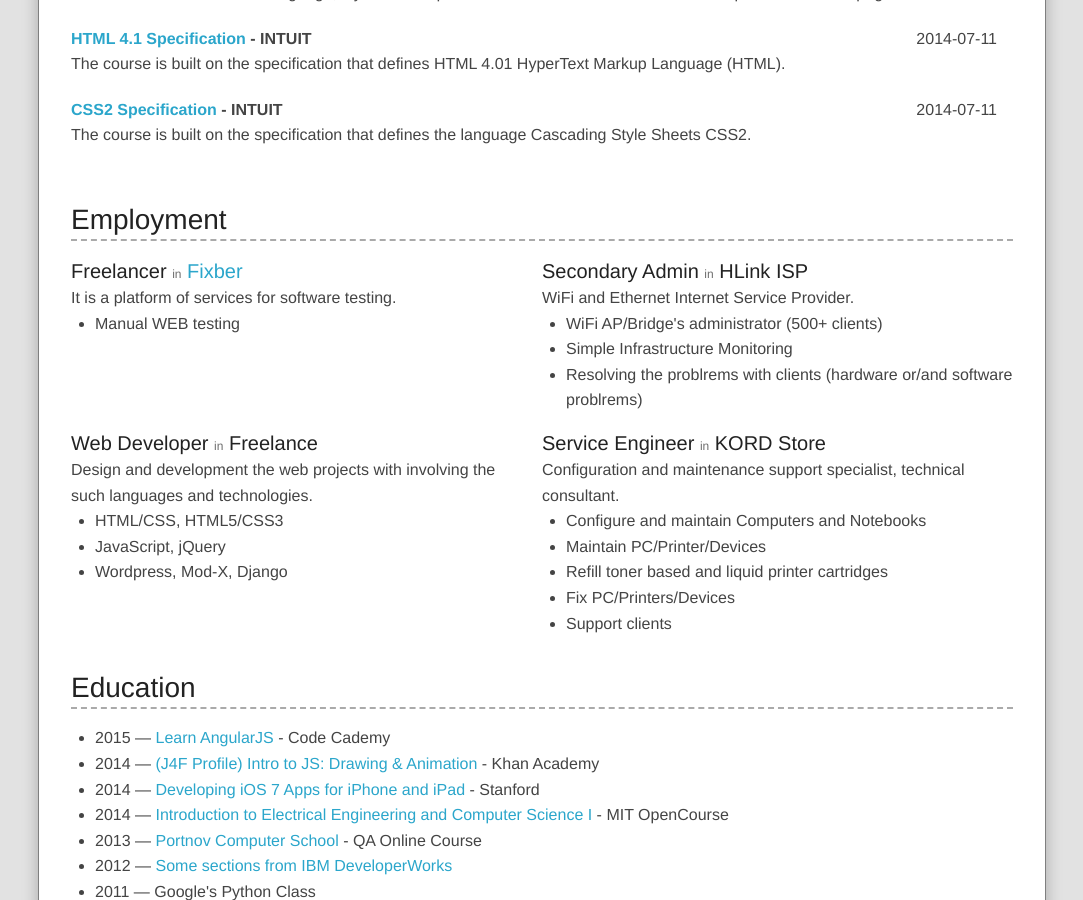
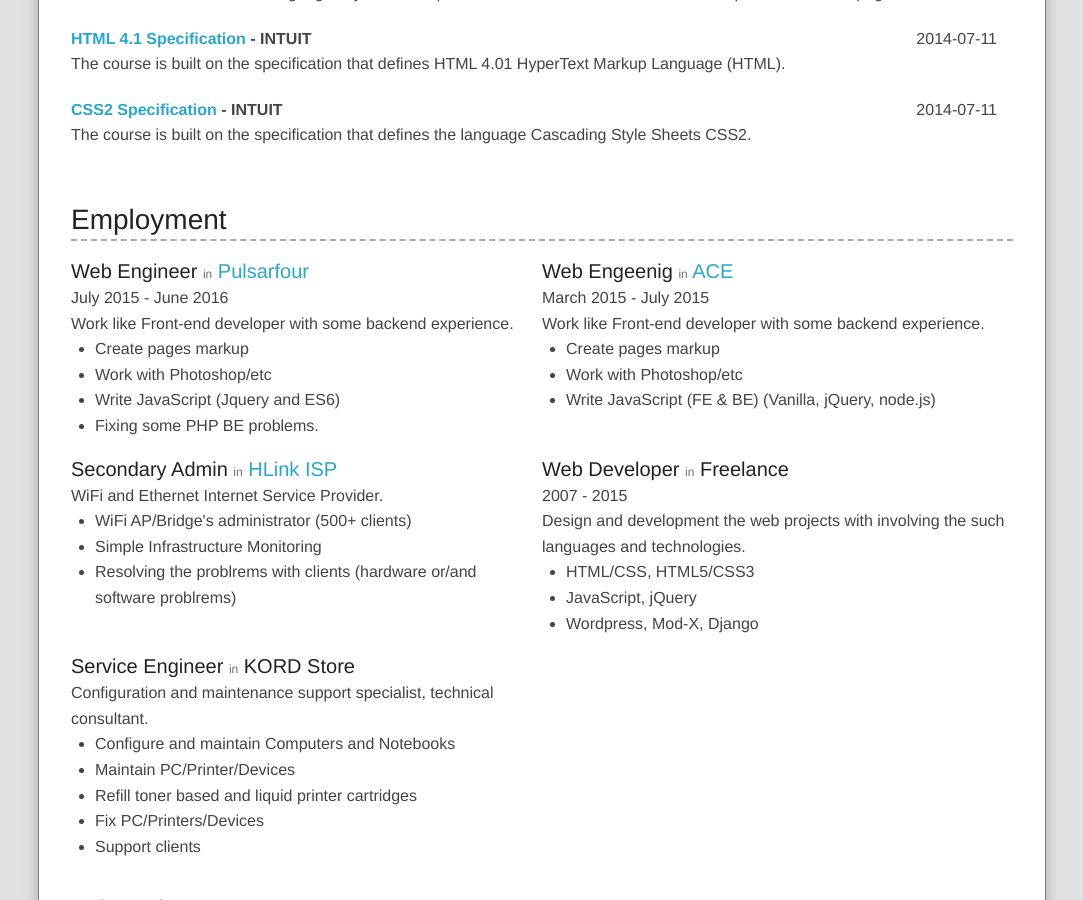
Before and after one commit to gordio/gordio.github.io, a Jekyll site: the page cv.html, which Jekyll copies as it is, in a window 1280 px wide and 900 px high, scrolled down 2129 px. Shown: the whole window, without its empty margins (98-1181 px from the left). Built offline with Jekyll 4.4.1, drawn with Linux system fonts in a browser that asks for light colours.

Commit message:
Update Employment section

```diff
--- a/cv.html
+++ b/cv.html
@@ -392,15 +392,30 @@
         <section id="employment" class="cv-block">
             <h1 class="cvb-title">Employment</h1>
             <section class="cvb-section">
-                <h4 class="cvb-sub_title">Freelancer <small>in</small> <a href="http://fixber.com/forum/profile/gordio"><span>Fixber</span></a></h4>
-                <p>It is a platform of services for software testing.</p>
+                <h4 class="cvb-sub_title">Web Engineer <small>in</small> <a href="http://pulsarfour.com/"><span>Pulsarfour</span></a></h4>
+                <p><time>July 2015</time> - <time>June 2016</time></p>
+                <p>Work like Front-end developer with some backend experience.</p>
                 <ul>
-                    <li>Manual WEB testing</li>
+                    <li>Create pages markup</li>
+                    <li>Work with Photoshop/etc</li>
+                    <li>Write JavaScript (Jquery and ES6)</li>
+                    <li>Fixing some PHP BE problems.</li>
                 </ul>
             </section>
 
             <section class="cvb-section">
-                <h4 class="cvb-sub_title">Secondary Admin <small>in</small> <span>HLink ISP</span></h4>
+                <h4 class="cvb-sub_title">Web Engeenig <small>in</small> <a href="http://www.acest.nl/"><span>ACE</span></a></h4>
+                <p><time>March 2015</time> - <time>July 2015</time></p>
+                <p>Work like Front-end developer with some backend experience.</p>
+                <ul>
+                    <li>Create pages markup</li>
+                    <li>Work with Photoshop/etc</li>
+                    <li>Write JavaScript (FE &amp; BE) (Vanilla, jQuery, node.js)</li>
+                </ul>
+            </section>
+
+            <section class="cvb-section">
+                <h4 class="cvb-sub_title">Secondary Admin <small>in</small> <a href="http://hlink.dp.ua"><span>HLink ISP</span></a></h4>
                 <p>WiFi and Ethernet Internet Service Provider.</p>
                 <ul>
                     <li>WiFi AP/Bridge's administrator (500+ clients)</li>
@@ -411,6 +426,7 @@
 
             <section class="cvb-section">
                 <h4 class="cvb-sub_title">Web Developer <small>in</small> <span>Freelance</span></h4>
+                <p><time>2007</time> - <time>2015</time></p>
                 <p>Design and development the web projects with involving the such languages and technologies.</p>
                 <ul>
                     <li>HTML/CSS, HTML5/CSS3</li>
```
